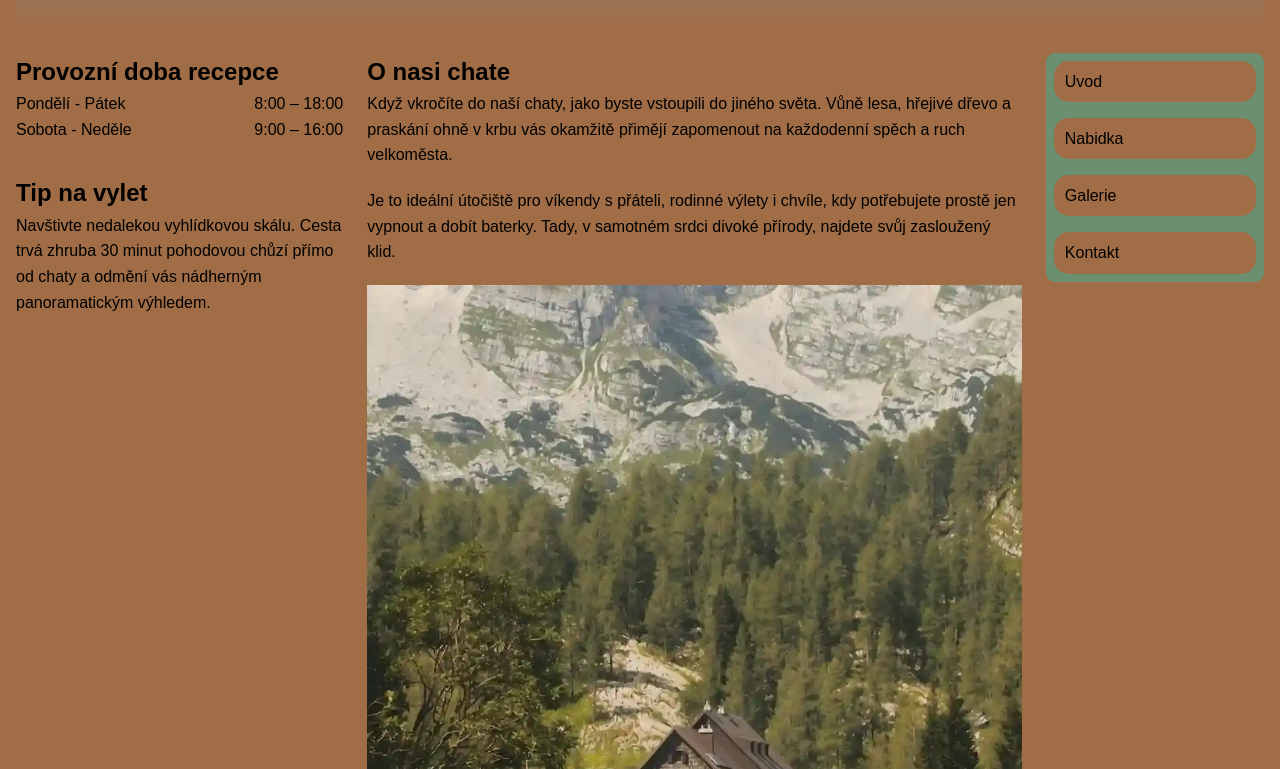
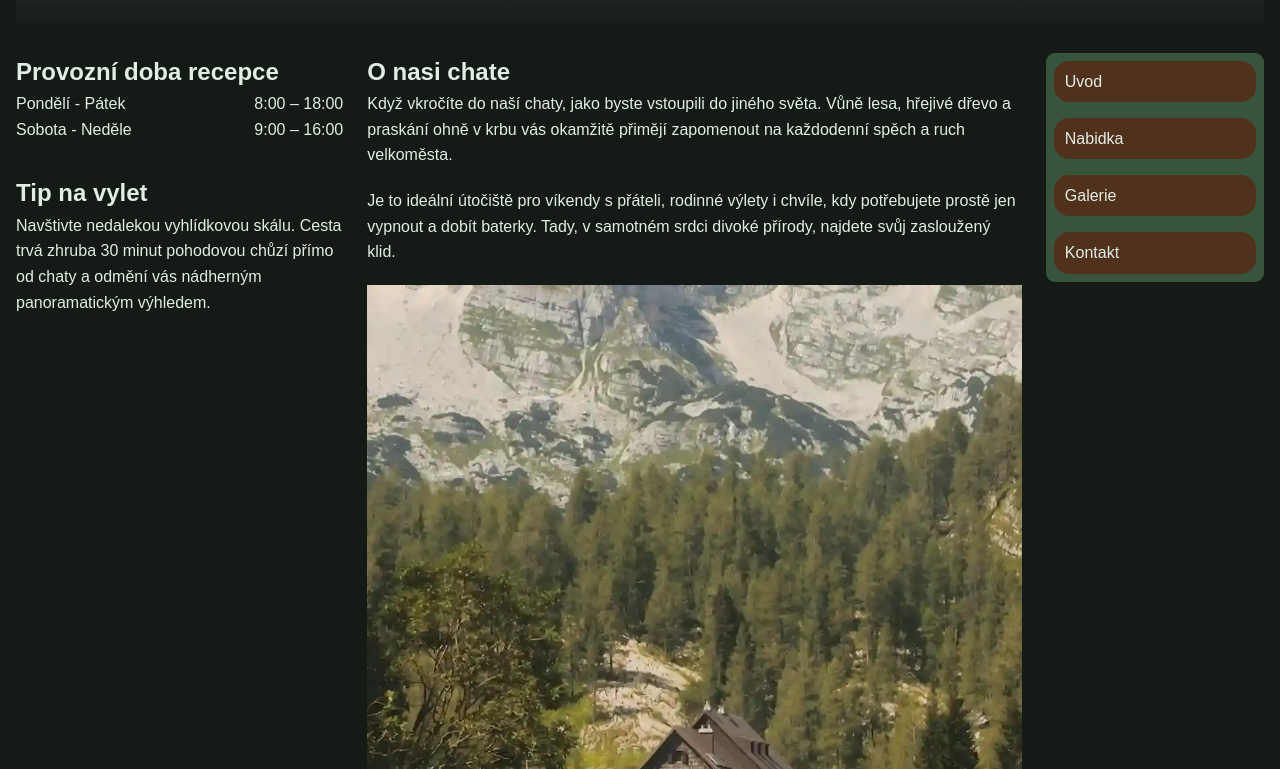
Before and after one commit to f1lip-ek/responziveWeb, a plain HTML site: page index.html in a window 1280 px wide. Shown: the part 92-861 px from the top of the page. Drawn offline with Linux system fonts and the dark colour scheme.

Commit message:
added dark mode colors

```diff
--- a/css/style.css
+++ b/css/style.css
@@ -220,3 +220,26 @@ header{
         gap: .5rem;
     }
 }
+@media (prefers-color-scheme: dark) {
+    :root {
+        --bg-color: rgb(20 26 22);
+
+        --card-border: rgb(85, 45, 110);
+        --card-bg: rgb(45, 50, 48);
+        --card-shadow: rgba(0, 0, 0, 0.2);
+        --card-shadow2: rgb(0, 0, 0);
+
+        --nav-menu-bg: rgb(55, 85, 60);
+        --nav-menu-a-bg: rgb(80, 50, 28);
+        --nav-menu-a-border: rgb(80, 50, 28);
+        --nav-menu-focus: rgb(65, 72, 70);
+
+        --header-footer-bg: rgb(30, 50, 35);
+
+        --linear-gradient1: rgb(65, 72, 70);
+        --linear-gradient2: rgb(20 26 22);
+
+        --text-main: rgb(226 237 229);
+        --text-muted: rgb(149 163 153);
+    }
+}
```
